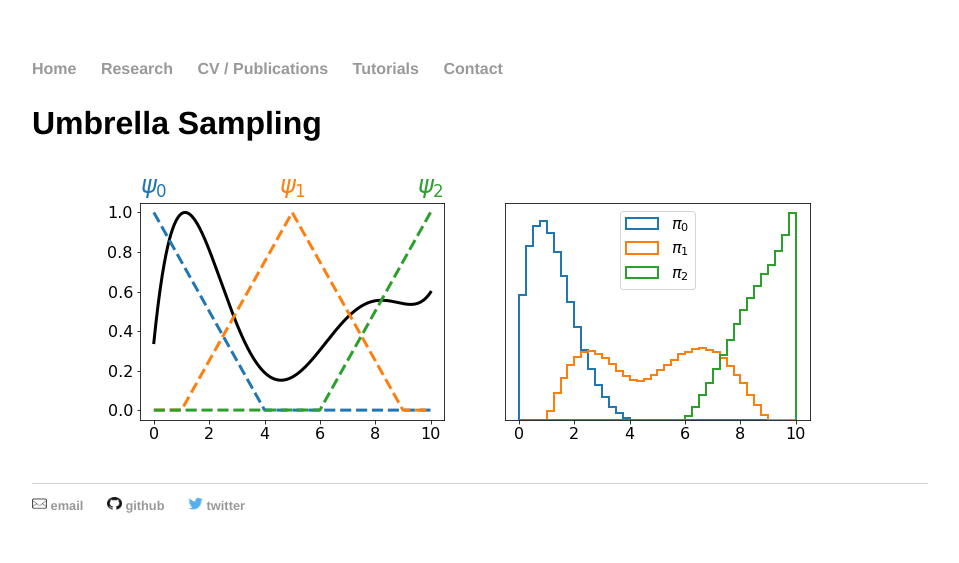
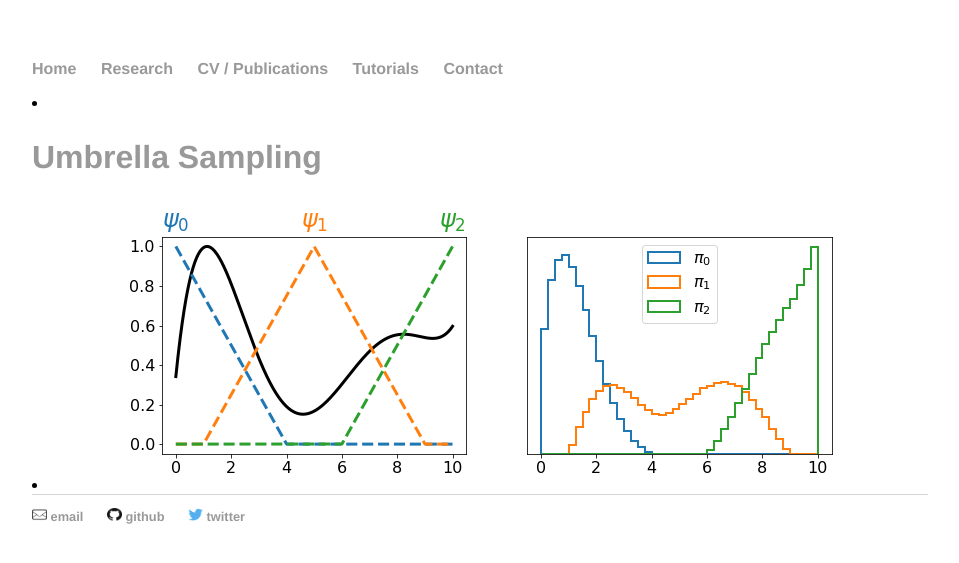
Before and after one commit to gjgilbert/gjgilbert.github.io, a Jekyll site: the page built from tutorials/index.html, in a window 1280 px wide. Shown: the top 563 px of the page, without its empty margins (160-1119 px from the left). Built offline with Jekyll 4.4.1, drawn with Linux system fonts in a browser that asks for light colours.

Commit message:
Update index.html
Added hyperlinks for umbrella sampling tutorial

```diff
--- a/tutorials/index.html
+++ b/tutorials/index.html
@@ -34,14 +34,18 @@
 
 
 <div class="blurb">
+	<li><a href="/tutorials/umbrella_sampling">
 		<h2>Umbrella Sampling</h2>
 		<p style="font-size:1.2em"Quick description of umbrella sampling.</p>
+	</a></li>
 
+	<li><a href="/tutorials/umbrella_sampling">
 		<picture>
 			<source srcset="/images/umbrella_small.png" media="(max-width: 600px)">
 			<source srcset="/images/umbrella.png">
 			<img src="/images/gallery.png" alt="Gallery" style="max-width:100%;height:auto;">
 		</picture>
+	</a></li>
 
 
 </div><!-- /.blurb -->
```
Lines whose indentation alone changed are shown as unchanged.
